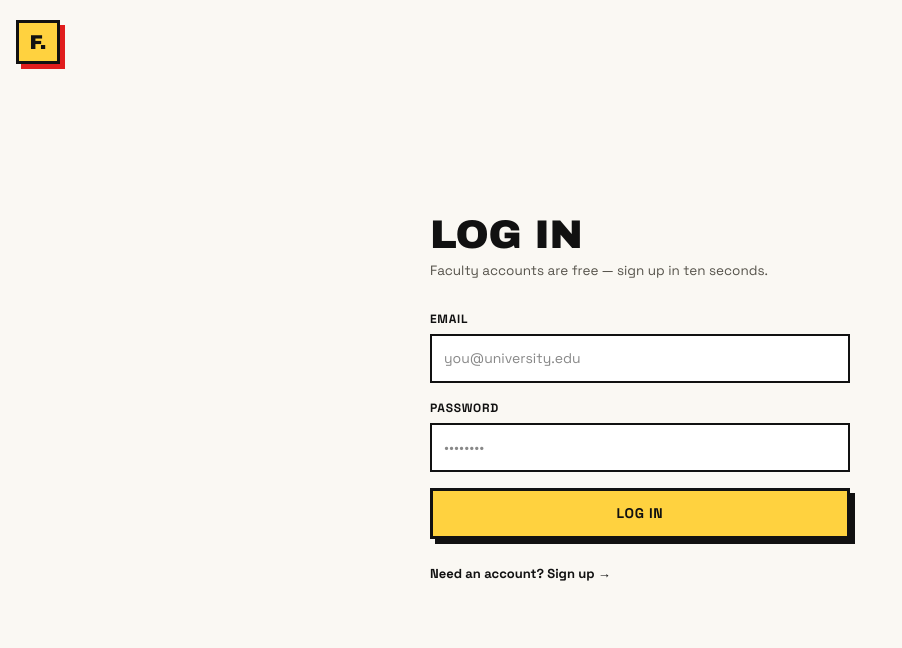
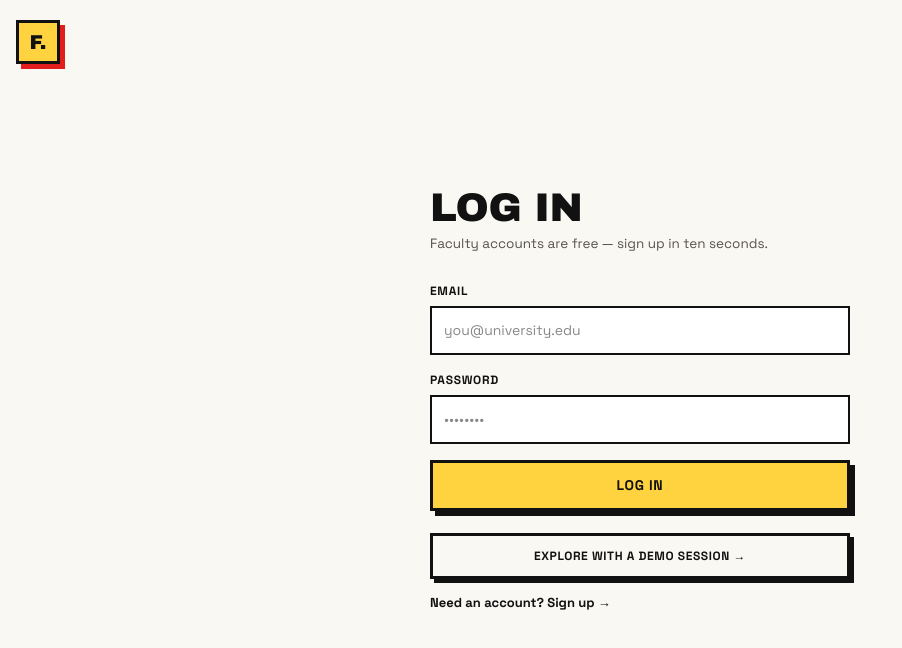
Before and after one commit to shads-01/FacultyOS, a Next.js app: page /login in a window 1280 px wide. Shown: the top 648 px of the page, without its empty margins (0-902 px from the left). Built offline with nearby package versions, Linux system fonts and the light colour scheme.

Commit message:
feat: demo session sign-in button on login page

```diff
--- a/src/app/(app)/profile/page.js
+++ b/src/app/(app)/profile/page.js
@@ -83,7 +83,7 @@ export default function ProfilePage() {
           <tbody>
             <tr>
               <td style={{ textAlign: 'left', fontFamily: 'var(--font-sans)', fontWeight: 700 }}>Email</td>
-              <td className="fz-match">{user?.email ?? '—'}</td>
+              <td className="fz-match">{user?.email ?? (user ? 'demo (anonymous session)' : '—')}</td>
             </tr>
             <tr>
               <td style={{ textAlign: 'left', fontFamily: 'var(--font-sans)', fontWeight: 700 }}>Status</td>
--- a/src/app/(auth)/login/page.js
+++ b/src/app/(auth)/login/page.js
@@ -37,6 +37,25 @@ export default function LoginPage() {
     }
   }
 
+  async function handleDemoSignIn() {
+    setError(null);
+    setLoading(true);
+    try {
+      const supabase = getBrowserSupabase();
+      const { error: authError } = await supabase.auth.signInAnonymously();
+      if (authError) throw authError;
+      router.push('/dashboard');
+      router.refresh();
+    } catch (err) {
+      setError(
+        err?.message?.includes('anonymous')
+          ? 'Demo sign-in is disabled on the Supabase project — enable "Allow anonymous sign-ins" in Authentication → Settings.'
+          : err?.message || 'An unexpected error occurred'
+      );
+      setLoading(false);
+    }
+  }
+
   return (
     <div style={{ width: '100%', maxWidth: 420 }}>
       <h1 className="fz-display" style={{ fontSize: 40, marginBottom: 6 }}>Log in</h1>
@@ -61,7 +80,21 @@ export default function LoginPage() {
         </button>
       </form>
 
-      <div style={{ marginTop: 22 }}>
+      <div style={{ marginTop: 22, display: 'flex', flexDirection: 'column', gap: 14 }}>
+        <button
+          type="button"
+          onClick={handleDemoSignIn}
+          disabled={loading}
+          className="cursor-pointer"
+          style={{
+            border: '3px solid #111', background: '#FAF8F3', color: '#111',
+            padding: '11px 18px', minHeight: 44, fontSize: 12, fontWeight: 700,
+            textTransform: 'uppercase', letterSpacing: '0.05em',
+            boxShadow: '4px 4px 0 #111', cursor: 'pointer', fontFamily: 'var(--font-sans)',
+          }}
+        >
+          Explore with a demo session →
+        </button>
         <Link href="/signup" style={{ fontSize: 13, color: '#111', fontWeight: 700 }}>
           Need an account? Sign up →
         </Link>
```
